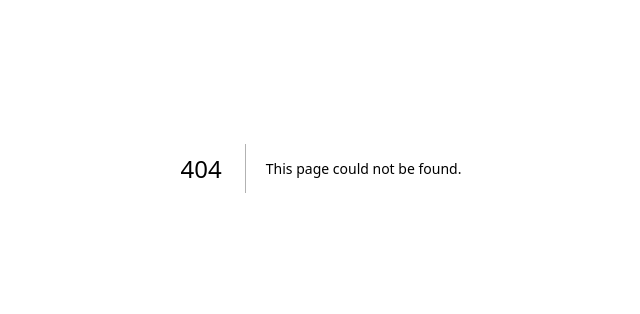
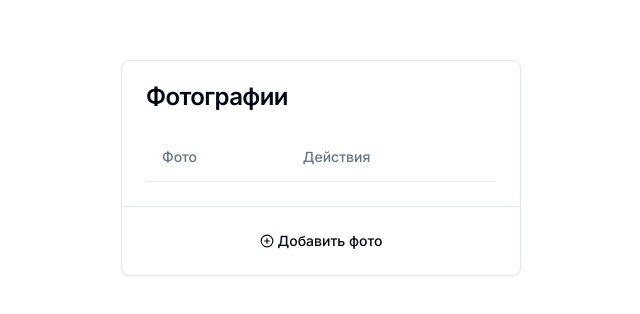
Before and after one commit to fsp-kubok-hackathon/frontend, a Next.js app: page /upload in a window 1280 px wide. Before the commit this address had no page. Shown: the part 232-546 px from the top of the page, without its empty margins (319-959 px from the left). Built offline with nearby package versions, Linux system fonts and the light colour scheme.

Commit message:
add receipt-upload component

```diff
--- /dev/null
+++ b/src/app/upload/Upload.tsx
@@ -0,0 +1,13 @@
+'use client';
+import React from 'react';
+import ReceiptUpload from '@/components/receipt-upload';
+
+export default function Upload() {
+  return (
+    <>
+      <div className="flex min-h-screen items-center justify-center p-20">
+        <ReceiptUpload />
+      </div>
+    </>
+  );
+}
--- /dev/null
+++ b/src/app/upload/page.tsx
@@ -0,0 +1,12 @@
+import { NextPage } from 'next';
+
+import Header from '@/components/header';
+import Upload from './Upload';
+
+interface Props {}
+
+const UploadPage: NextPage<Props> = ({}) => {
+  return <Upload />;
+};
+
+export default UploadPage;
--- /dev/null
+++ b/src/components/receipt-upload/index.tsx
@@ -0,0 +1,90 @@
+import { useId, useState } from 'react';
+import { PlusCircle, TrashIcon } from 'lucide-react';
+import { Button } from '@/components/ui/button';
+import {
+  Card,
+  CardContent,
+  CardDescription,
+  CardFooter,
+  CardHeader,
+  CardTitle,
+} from '@/components/ui/card';
+import { Input } from '@/components/ui/input';
+import { Label } from '@/components/ui/label';
+import {
+  Table,
+  TableBody,
+  TableCell,
+  TableHead,
+  TableHeader,
+  TableRow,
+} from '@/components/ui/table';
+
+// Тип для объекта файла
+interface FileWithPreview extends File {
+}
+
+export default function ReceiptUpload() {
+  const [files, setFiles] = useState<FileWithPreview[]>([]);
+
+  const handleAddFiles = (event: React.ChangeEvent<HTMLInputElement>) => {
+    if (event.target.files) {
+      const fileList = Array.from(event.target.files).map((file) => file);
+      console.log({ ...event.target.files[0] });
+      setFiles([...files, ...fileList]);
+    }
+  };
+
+  const handleDeleteFile = (index: number) => {
+    setFiles(files.filter((_, i) => i !== index));
+  };
+
+  const fileUploadId = useId();
+
+  return (
+    <Card className="min-w-[400px]">
+      <CardHeader>
+        <CardTitle>Фотографии</CardTitle>
+      </CardHeader>
+      <CardContent>
+        <Table>
+          <TableHeader>
+            <TableRow>
+              <TableHead>Фото</TableHead>
+              <TableHead>Действия</TableHead>
+            </TableRow>
+          </TableHeader>
+          <TableBody>
+            {files.map((file, index) => (
+              <TableRow key={index}>
+                <TableCell>{file.name}</TableCell>
+                <TableCell>
+                  <Button onClick={() => handleDeleteFile(index)}>
+                    <TrashIcon className="h-3.5 w-3.5" />
+                  </Button>
+                </TableCell>
+              </TableRow>
+            ))}
+          </TableBody>
+        </Table>
+      </CardContent>
+      <CardFooter className="justify-center border-t p-4">
+        <label htmlFor={fileUploadId}>
+          <Button asChild size="sm" variant="ghost" className="gap-1">
+            <span>
+              <PlusCircle className="h-3.5 w-3.5" />
+              Добавить фото
+            </span>
+          </Button>
+        </label>
+        <Input
+          id={fileUploadId}
+          type="file"
+          multiple
+          onChange={handleAddFiles}
+          style={{ display: 'none' }}
+        />
+      </CardFooter>
+    </Card>
+  );
+}
```
